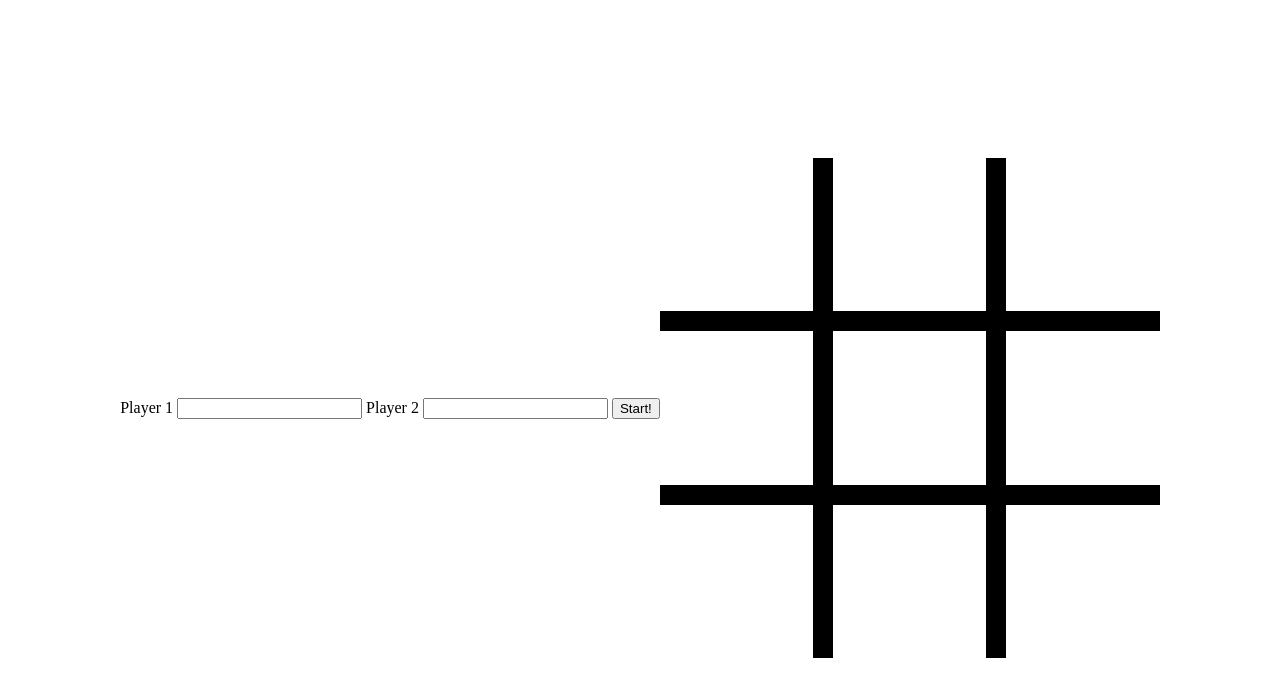
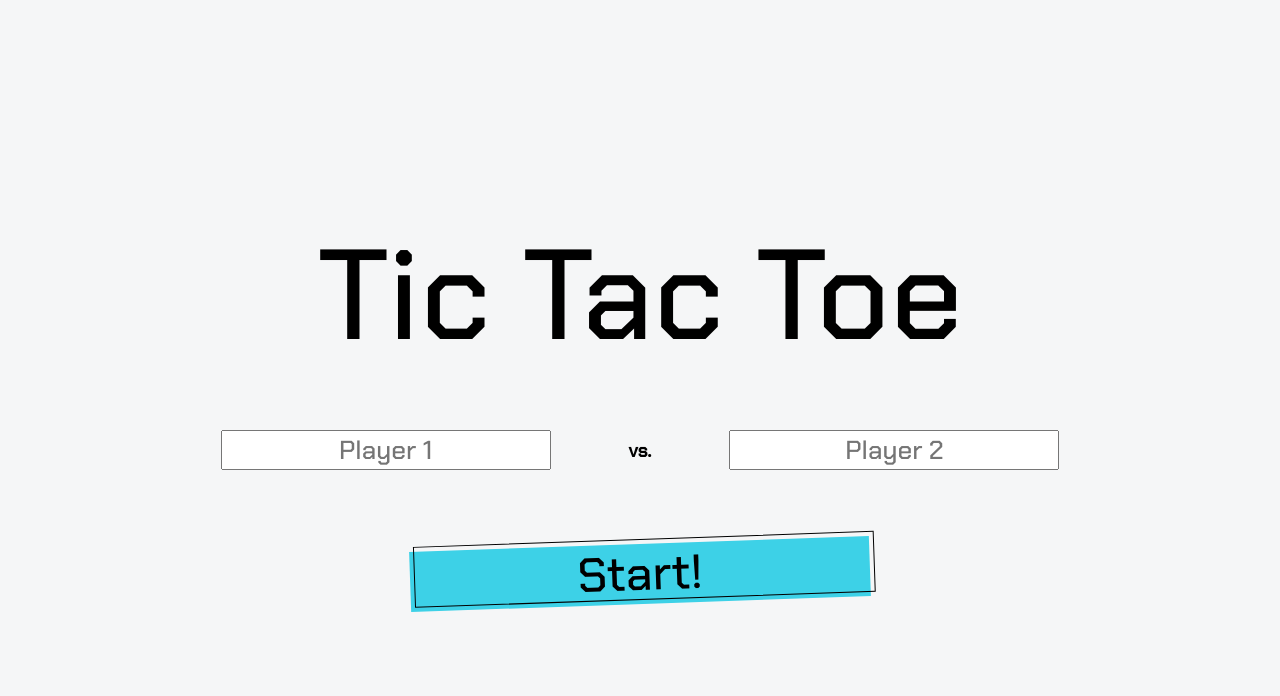
Before and after one commit to pfishe13/odin-tic-tac-toe, a plain HTML site: page index.html in a window 1280 px wide. Drawn offline with nearby package versions, Linux system fonts and the light colour scheme.

Commit message:
Updated UI

```diff
--- a/index.html
+++ b/index.html
@@ -6,21 +6,27 @@
     <meta name="viewport" content="width=device-width, initial-scale=1.0">
     <title>Tic-Tac-Toe</title>
     <link rel="stylesheet" href="styles.css">
-    <link rel="stylesheet" href="https://fonts.googleapis.com/css2?family=Material+Symbols+Outlined:opsz,wght,FILL,GRAD@20..48,100..700,0..1,-50..200" />
+    <link rel="preconnect" href="https://fonts.googleapis.com">
+    <link rel="preconnect" href="https://fonts.gstatic.com" crossorigin>
+    <link href="https://fonts.googleapis.com/css2?family=Chakra+Petch:wght@300;500&display=swap" rel="stylesheet">
     <script src="index.js" defer></script>
 </head>
 <body>
-    <form id="getPlayerInfo">
-        <label for="player1">Player 1</label>
-        <input id="player1" type="text" name="name">
-
-        <label for="player2">Player 2</label>
-        <input id="player2" type="text"  name="name">
-
-        <button type="submit">Start!</button>
-    </form>
+    <div class="introduction">
+        <h1>Tic Tac Toe</h1>
+        <form id="get-player-info">
+            <div>
+                <label for="player1"></label>
+                <input id="player1" type="text" placeholder="Player 1" name="name">
+                <h3>vs.</h3>
+                <label for="player2"></label>
+                <input id="player2" type="text" placeholder="Player 2" name="name">
+            </div>
+            <div><button class="button" type="submit">Start!</button></div>
+        </form>
+    </div>
     <div id="game-board">
-        <div class="game-slot" id="0"></div>
+        <!-- <div class="game-slot" id="0"></div>
         <div class="game-slot" id="1"></div>
         <div class="game-slot" id="2"></div>
         <div class="game-slot" id="3"></div>
@@ -28,7 +34,7 @@
         <div class="game-slot" id="5"></div>
         <div class="game-slot" id="6"></div>
         <div class="game-slot" id="7"></div>
-        <div class="game-slot" id="8"></div>
+        <div class="game-slot" id="8"></div> -->
     </div>
 </body>
 </html>
--- a/index.js
+++ b/index.js
@@ -6,15 +6,27 @@ const Gameboard = (() => {
     let winnerPlayer;
 
     const setUpEvents = () => {
-        console.log(`Game Has Started with ${ player1.getName() } and ${ player2.getName() }`);
-        const gameSlots = document.querySelectorAll(".game-slot");
-        gameSlots.forEach(slot => {
-            slot.addEventListener('click', gameTurn);
-        })
+        playCount = 0;
+        gameArray = [];
+        winnerPlayer = null;
+        const gameboardDiv = document.querySelector('#game-board');
+        gameboardDiv.style.display = "grid";
+
+        for(let i = 0; i < 9; i++) {
+            const gameSlot = document.createElement('div');
+            gameSlot.classList.add("game-slot");
+            gameSlot.id =`${i}`;
+            gameboardDiv.appendChild(gameSlot);
+            gameSlot.addEventListener('click', gameTurn);
+        }
+
+        const introDiv = document.querySelector('.introduction');
+        introDiv.style.display = "none";
+        // console.log(`Game Has Started with ${ player1.getName() } and ${ player2.getName() }`);
     }
 
-    const addToArray = (index) => {
-        const gameboardSlot = document.getElementById(index);
+    const addToArray = (gameboardSlot, index) => {
+        // const gameboardSlot = document.getElementById(index);
         if (playCount % 2 === 0) {
             gameArray[index] = player1.getName();
             gameboardSlot.innerHTML = `<img class="mark" src = "/circle-outline-svgrepo-com.svg" alt="O"/>`
@@ -22,88 +34,99 @@ const Gameboard = (() => {
             gameArray[index] = player2.getName();
             gameboardSlot.innerHTML = `<img class="mark" src = "/x-svgrepo-com.svg" alt="X"/>`
         }
+        gameboardSlot.classList.add('clicked');
     }
 
     const gameTurn = (e) => {
-        //console.log(`Index ${e.srcElement.id}`);
         const index = e.srcElement.id;
+        const gameboardSlot = document.getElementById(index);
+        if (gameboardSlot !== null) {
+            addToArray(gameboardSlot, index);
 
-        addToArray(index);
+            playCount++;
+            if (playCount >= 9)
+                endGame();
 
-        playCount++;
-
-        if (playCount >= 9)
-            endGame();
-
-        if (playCount >= 3) {
-            checkForWinner();
+            if (playCount >= 3) {
+                checkForWinner();
+            }
         }
     };
 
     const findWinner = (stringName) => {
-        console.log(`Winner: ${stringName}`);
         if (player1.getName() === stringName) return player1;
         if (player2.getName() === stringName) return player2;
     }
 
     const checkForWinner = () => {
         if (gameArray[0] !== undefined & (gameArray[0] === gameArray[1]) & (gameArray[1] === gameArray[2])) {
-            console.log(`Winner in first row`);
             winnerPlayer = findWinner(gameArray[0]);
         }
         if (gameArray[3] !== undefined & gameArray[3] === gameArray[4] & gameArray[4] === gameArray[5]) {
-            console.log(`Winner in second row`);
             winnerPlayer = findWinner(gameArray[3]);
         }
         if (gameArray[6] !== undefined & gameArray[6] === gameArray[7] & gameArray[7] === gameArray[8]) {
-            console.log(`Winner in third row`);
             winnerPlayer = findWinner(gameArray[6]);
         }
         if (gameArray[0] !== undefined & gameArray[0] === gameArray[3] & gameArray[3] === gameArray[6]) {
-            console.log(`Winner in first column`);
             winnerPlayer = findWinner(gameArray[0]);
         }
         if (gameArray[1] !== undefined & gameArray[1] === gameArray[4] & gameArray[4] === gameArray[7]) {
-            console.log(`Winner in second column`);
             winnerPlayer = findWinner(gameArray[1]);
         }
         if (gameArray[2] !== undefined & gameArray[2] === gameArray[5] & gameArray[5] === gameArray[8]) {
-            console.log(`Winner in third column`);
             winnerPlayer = findWinner(gameArray[2]);
         }
         if (gameArray[0] !== undefined & gameArray[0] === gameArray[4] & gameArray[4] === gameArray[8]) {
-            console.log(`Winner in diagonal`);
             winnerPlayer = findWinner(gameArray[0]);
         }
         if (gameArray[2] !== undefined & gameArray[2] === gameArray[4] & gameArray[4] === gameArray[6]) {
-            console.log(`Winner in diagonal`);
             winnerPlayer = findWinner(gameArray[2]);
         }
 
-        if (winnerPlayer) endGame();
+        if ((winnerPlayer) || (playCount > 8)) endGame();
 
     }
 
-    const outputArray = () => {
-        for(let i = 0; i < gameArray.length; i++) {
-            console.log(`${gameArray[i]} at Index ${i}`);
+    // const outputArray = () => {
+    //     for(let i = 0; i < gameArray.length; i++) {
+    //         console.log(`${gameArray[i]} at Index ${i}`);
+    //     }
+    // }
+
+    const clearBoard = () => {
+        const board = document.getElementById('game-board');
+        board.style.display = "none";
+
+        while(board.firstChild) {
+            board.removeChild(board.firstChild);
         }
     }
 
-    const endGame = () => {
-        const board = document.getElementById('game-board');
-        console.log(board);
-        board.style.display = "none";
+    const showIntro = () => {
+        const introDiv = document.querySelector('.introduction');
+        const title = introDiv.querySelector('h1');
+        if (winnerPlayer!== null)
+            title.textContent = `${winnerPlayer.getName()} won!`
+        else
+            title.textContent = `Cats Game!`
+        const button = introDiv.querySelector('button');
+        button.textContent = `Play Again`;
+        introDiv.style.display = "flex";
     }
 
-    return { setUpEvents, outputArray };
+    const endGame = () => {
+        showIntro();
+        clearBoard();
+    }
+
+    return { setUpEvents };
 })();
 
 // Display Controller Module Object
 const GameController = (() => {
     const initialize = () => {
-        let form = document.getElementById('getPlayerInfo');
-        console.log(form);
+        let form = document.getElementById('get-player-info');
         form.addEventListener('submit', function(e) {
             e.preventDefault();
 
--- a/styles.css
+++ b/styles.css
@@ -1,27 +1,104 @@
+* {
+  font-family: "Chakra Petch", sans-serif;
+}
+
 body {
+  background-color: #f5f6f7;
   height: 100vh;
+  display: flex;
+  justify-content: center;
+  align-items: center;
+  overflow: hidden;
+}
+
+h1 {
+  font-size: 8em;
+  font-weight: 500;
+  margin: 0;
+}
+
+.introduction {
+  display: flex;
+  flex-direction: column;
+  justify-content: center;
+  align-items: center;
+}
+
+#game-board {
+  display: none;
+  background-color: black;
+  height: 500px;
+  width: 500px;
+  grid-template-columns: repeat(3, 1fr);
+  grid-template-rows: repeat(3, 1fr);
+  gap: 20px;
+}
+
+#get-player-info > div {
   display: flex;
   justify-content: center;
   align-items: center;
 }
 
-#game-board {
-  background-color: black;
-  height: 500px;
-  width: 500px;
-  display: grid;
-  grid-template-columns: repeat(3, 1fr);
-  grid-template-rows: repeat(3, 1fr);
-  gap: 20px;
+input {
+  text-align: center;
+  font-size: 26px;
+  margin: 2em 3em;
 }
 
 .game-slot {
   display: flex;
   justify-content: center;
   align-items: center;
-  background-color: white;
+  background-color: #f5f6f7;
 }
 
 .mark {
   height: 10vh;
 }
+
+/*  */
+/* CSS */
+.button {
+  background-color: #3dd1e7;
+  border: 0 solid #e5e7eb;
+  box-sizing: border-box;
+  color: #000000;
+  display: flex;
+  font-size: 3em;
+  font-weight: 500;
+  justify-content: center;
+  line-height: 1.75rem;
+  padding: 1rem 1.65rem;
+  margin-top: 22px;
+  position: relative;
+  text-align: center;
+  text-decoration: none #000000 solid;
+  width: 100%;
+  max-width: 460px;
+  position: relative;
+  cursor: pointer;
+  transform: rotate(-2deg);
+  user-select: none;
+  -webkit-user-select: none;
+  touch-action: manipulation;
+}
+
+.button:focus {
+  outline: 0;
+}
+
+.button:after {
+  content: "";
+  position: absolute;
+  border: 1px solid #000000;
+  bottom: 4px;
+  left: 4px;
+  width: calc(100% - 1px);
+  height: calc(100% - 1px);
+}
+
+.button:hover:after {
+  bottom: 2px;
+  left: 2px;
+}
```
